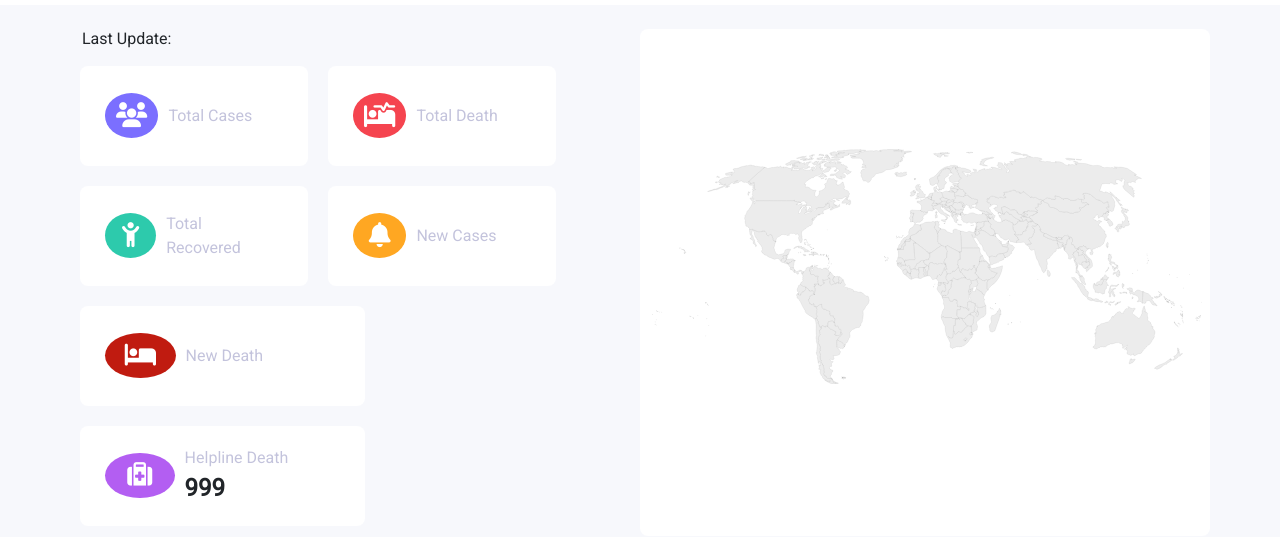
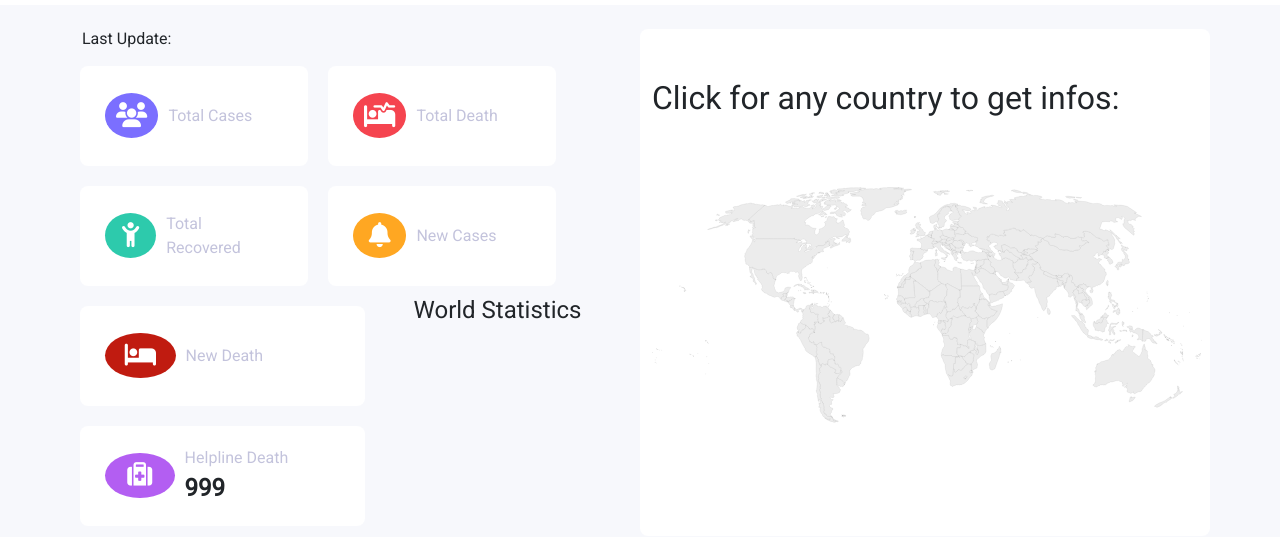
Before and after one commit to mohamedhn37/covTrack, a plain HTML site: page index.html in a window 1280 px wide. Shown: the part 59-596 px from the top of the page. Drawn offline with nearby package versions, Linux system fonts and the light colour scheme; no server answers.

Commit message:
addtitle

```diff
--- a/css/style.css
+++ b/css/style.css
@@ -78,6 +78,9 @@ body{
 
 /* /***************/
 .svgcontent{
-    margin: 120px auto;
+    margin: 50px auto;
+}
+.svgcontent h2{
+    margin-bottom: 70px;
 }
 /**********************main***********************/
--- a/index.html
+++ b/index.html
@@ -82,12 +82,14 @@
                         </div>
                       </div>
                       <div class="col-md-6">
+                          <h4 class="text-center">World Statistics</h4>
                           <canvas id="myChart"></canvas>
                       </div>
                     </div>
                   </div>
                 <div class="col-md-6 bg-white rounded-3">
                   <div class="svgcontent">
+                    <h2>Click for any country to get infos:</h2>
                     <svg baseprofile="tiny"  fill="#ececec"  stroke="black" stroke-linecap="round" stroke-linejoin="round" stroke-width=".2" version="1.2" viewbox="0 0 2000 857" width="550" xmlns="http://www.w3.org/2000/svg">
                       <path d="M1383 261.6l1.5 1.8-2.9 0.8-2.4 1.1-5.9 0.8-5.3 1.3-2.4 2.8 1.9 2.7 1.4 3.2-2 2.7 0.8 2.5-0.9 2.3-5.2-0.2 3.1 4.2-3.1 1.7-1.4 3.8 1.1 3.9-1.8 1.8-2.1-0.6-4 0.9-0.2 1.7-4.1 0-2.3 3.7 0.8 5.4-6.6 2.7-3.9-0.6-0.9 1.4-3.4-0.8-5.3 1-9.6-3.3 3.9-5.8-1.1-4.1-4.3-1.1-1.2-4.1-2.7-5.1 1.6-3.5-2.5-1 0.5-4.7 0.6-8 5.9 2.5 3.9-0.9 0.4-2.9 4-0.9 2.6-2-0.2-5.1 4.2-1.3 0.3-2.2 2.9 1.7 1.6 0.2 3 0 4.3 1.4 1.8 0.7 3.4-2 2.1 1.2 0.9-2.9 3.2 0.1 0.6-0.9-0.2-2.6 1.7-2.2 3.3 1.4-0.1 2 1.7 0.3 0.9 5.4 2.7 2.1 1.5-1.4 2.2-0.6 2.5-2.9 3.8 0.5 5.4 0z" id="AF" name="Afghanistan">
                       </path>
```
